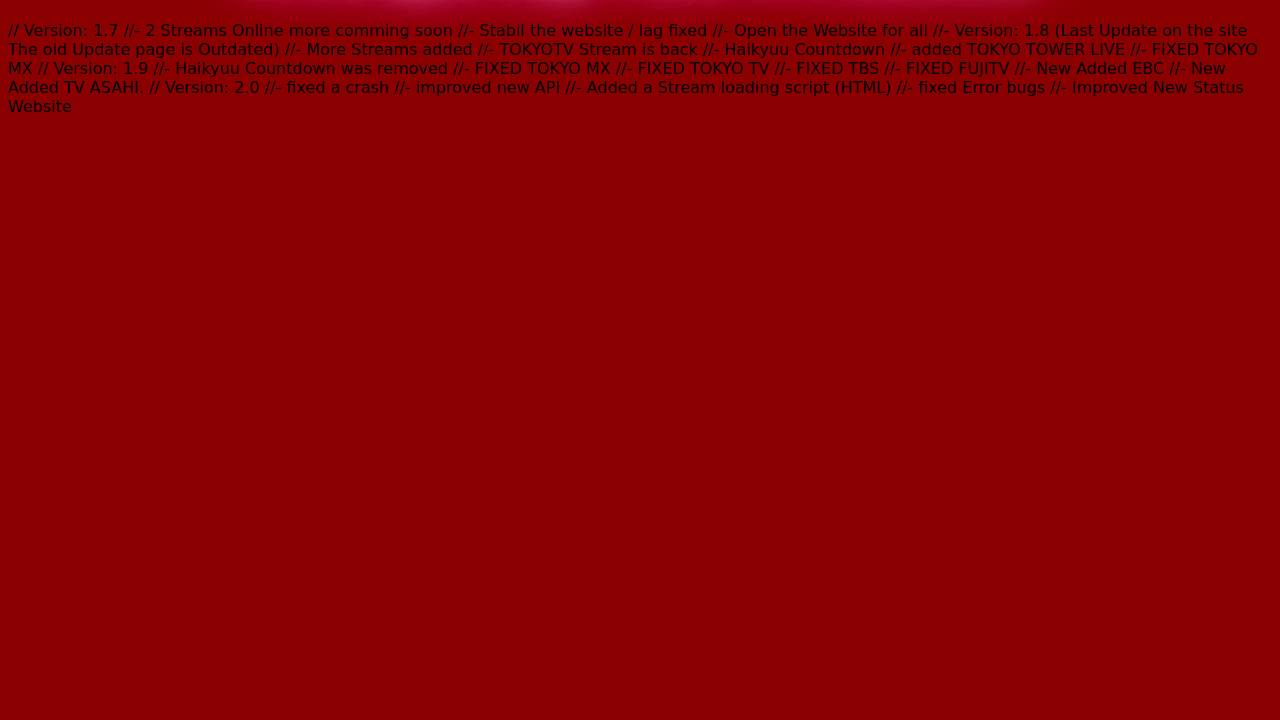
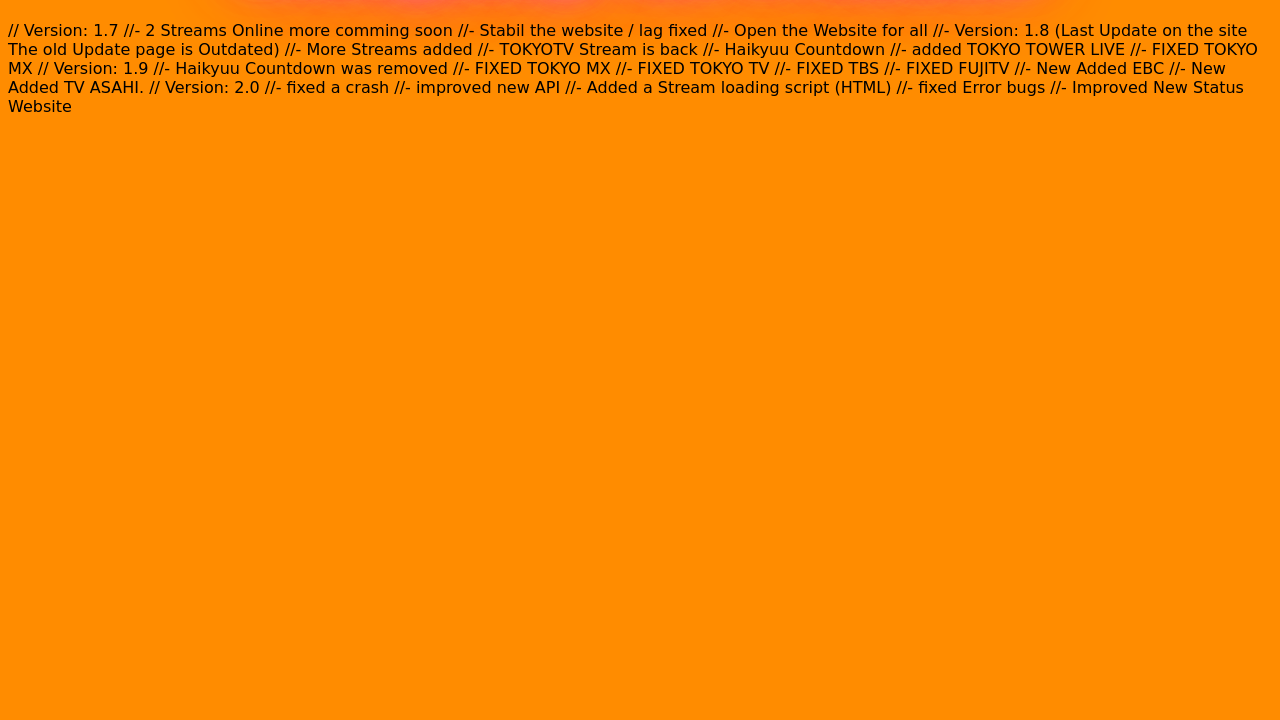
Before and after one commit to BexDex090/tbschangelog.gidhub.io, a plain HTML site: page index.html in a window 1280 px wide. Shown: the part 117-837 px from the top of the page. Drawn offline with Linux system fonts and the light colour scheme.

Commit message:
Update index.html

```diff
--- a/index.html
+++ b/index.html
@@ -4,7 +4,7 @@
     <head>
 
 <html>
-<body style="background-color:darkred;">
+<body style="background-color:darkOrange;">
 
 <html>
 <head>
```
